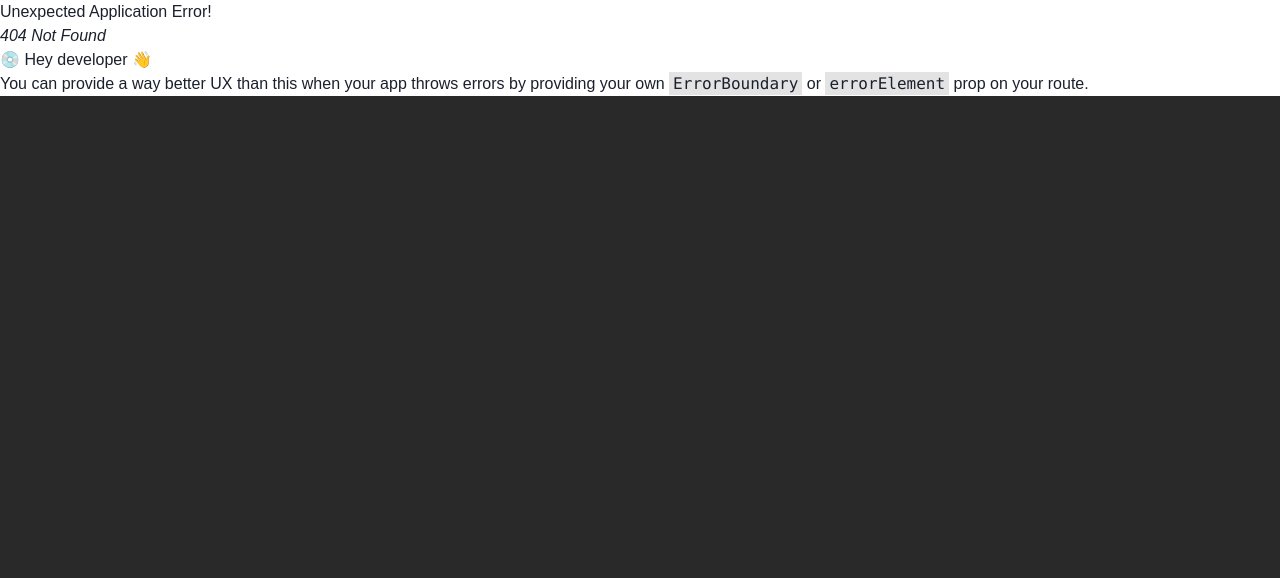
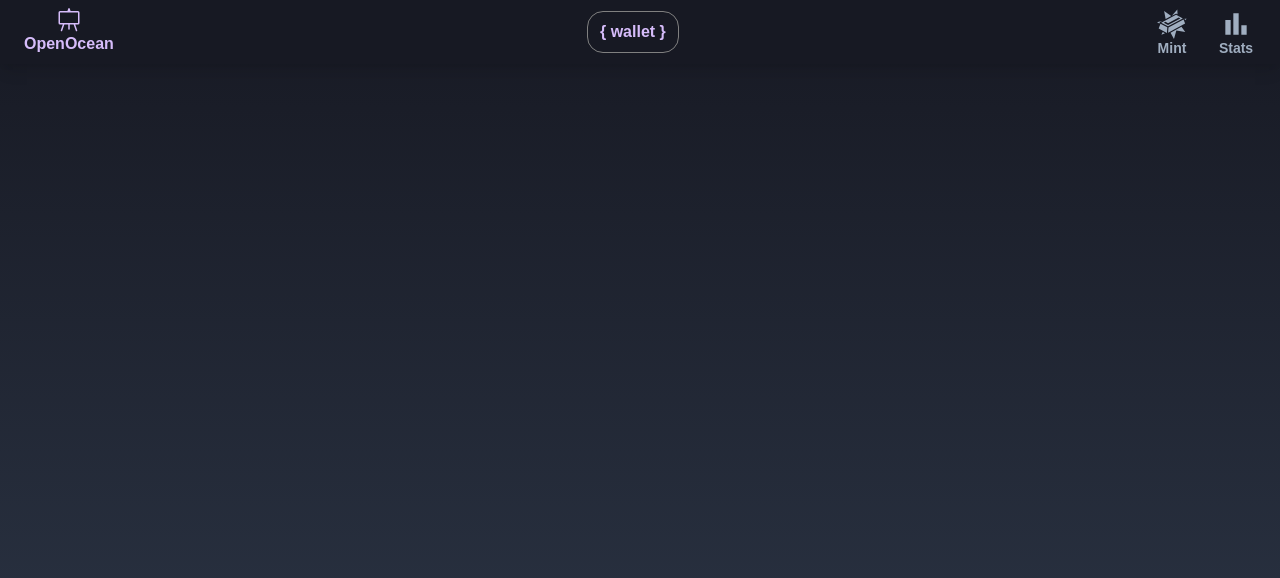
Before and after one commit to Molaryy/openocean, a React (Vite) app in the folder frontend/: page /stats in a window 1280 px wide. Before the commit this address had no page. Shown: the top 578 px of the page. Built offline with nearby package versions, Linux system fonts and the light colour scheme.

Commit message:
feat: atomic design principles

```diff
--- a/frontend/src/App.tsx
+++ b/frontend/src/App.tsx
@@ -2,7 +2,8 @@ import Header from "./organisms/Header";
 import { Outlet, RouterProvider, createBrowserRouter } from "react-router-dom";
 import theme, { colors } from "./theme";
 import { ChakraProvider, VStack } from "@chakra-ui/react";
-import Home from "./pages/Home";
+import Home from "./pages";
+import Stats from "./pages/Stats";
 
 function App() {
   const router = createBrowserRouter([
@@ -14,13 +15,26 @@ function App() {
           bg={`linear-gradient(180deg, ${colors.gray[900]}, ${colors.gray[700]})`}
         >
           <Header />
-          <Outlet />
+          <VStack
+            overflowY="scroll"
+            w="100%"
+            h="100%"
+            px="84px"
+            py="32px"
+            spacing="48px"
+          >
+            <Outlet />
+          </VStack>
         </VStack>
       ),
       children: [
         {
           path: "/",
           element: <Home />,
+        },
+        {
+          path: "/stats",
+          element: <Stats />,
         },
       ],
     },
--- /dev/null
+++ b/frontend/src/atoms/HeaderContainer.tsx
@@ -0,0 +1,19 @@
+import { HStack } from "@chakra-ui/react";
+import { FC, PropsWithChildren } from "react";
+
+const HeaderContainer: FC<PropsWithChildren> = ({ children }) => (
+  <HStack
+    width="100%"
+    height="64px"
+    bg="gray.900"
+    spacing={0}
+    justify="space-between"
+    userSelect="none"
+    p="24px"
+    boxShadow="lg"
+  >
+    {children}
+  </HStack>
+);
+
+export default HeaderContainer;
--- a/frontend/src/molecules/ConnectButton.tsx
+++ b/frontend/src/molecules/ConnectButton.tsx
@@ -43,6 +43,7 @@ const WalletButton: FC = () => {
       await fetchBalance();
 
       toast({
+        colorScheme: "purple",
         title: "Connected to Adena",
         description: `Connected to ${info.address}`,
         status: "success",
@@ -68,11 +69,14 @@ const WalletButton: FC = () => {
       borderRadius="16px"
       border="1px solid gray"
       px="12px"
-      color="white"
+      _hover={{ background: "gray.800" }}
+      transition="1s"
       divider={<StackDivider />}
     >
       {!!accountInfo && <Text>{displayBalance(ugnots)}</Text>}
       <Button
+        _hover={{ color: "purple.100" }}
+        color="purple.200"
         onClick={handleWalletConnect}
         isLoading={isLoading}
         isDisabled={!!accountInfo}
--- /dev/null
+++ b/frontend/src/molecules/NavButton.tsx
@@ -0,0 +1,22 @@
+import { Button, Icon } from "@chakra-ui/react";
+import { FC } from "react";
+import { IconType } from "react-icons";
+import { useNavigate } from "react-router-dom";
+
+interface NavButtonProps {
+  path: string;
+  icon: IconType;
+  label: string;
+}
+const NavButton: FC<NavButtonProps> = ({ path, icon, label }) => {
+  const navigate = useNavigate();
+
+  return (
+    <Button onClick={() => navigate(path)} flexDir="column" variant="primary">
+      <Icon as={icon} fontSize="32px" />
+      <span style={{ fontSize: "14px" }}>{label}</span>
+    </Button>
+  );
+};
+
+export default NavButton;
--- a/frontend/src/organisms/Header.tsx
+++ b/frontend/src/organisms/Header.tsx
@@ -1,34 +1,21 @@
 import { FC } from "react";
-import { HStack, Button, Icon } from "@chakra-ui/react";
+import { HStack } from "@chakra-ui/react";
 import HomeButton from "../molecules/HomeButton";
 import WalletButton from "../molecules/ConnectButton";
 import { GiGoldBar } from "react-icons/gi";
 import { MdOutlineBarChart } from "react-icons/md";
+import NavButton from "../molecules/NavButton";
+import HeaderContainer from "../atoms/HeaderContainer";
 
 const Header: FC = () => (
-  <HStack
-    width="100%"
-    height="64px"
-    bg="gray.900"
-    spacing={0}
-    justify="space-between"
-    userSelect="none"
-    p="24px"
-    boxShadow="lg"
-  >
+  <HeaderContainer>
     <HomeButton />
     <WalletButton />
     <HStack spacing="24px">
-      <Button flexDir="column" variant="primary">
-        <Icon as={GiGoldBar} fontSize="32px" />
-        <span style={{ fontSize: "14px" }}>Mint</span>
-      </Button>
-      <Button flexDir="column" variant="primary">
-        <Icon as={MdOutlineBarChart} fontSize="32px" />
-        <span style={{ fontSize: "14px" }}>Stats</span>
-      </Button>
+      <NavButton path="/mint" icon={GiGoldBar} label="Mint" />
+      <NavButton path="/stats" icon={MdOutlineBarChart} label="Stats" />
     </HStack>
-  </HStack>
+  </HeaderContainer>
 );
 
 export default Header;
--- a/frontend/src/pages/Home.tsx
+++ /dev/null
@@ -1,22 +0,0 @@
-import { VStack } from "@chakra-ui/react";
-import { FC } from "react";
-import AvailableNFTs from "../organisms/AvailableNFTs";
-import NFTCollections from "../organisms/NFTCollections";
-
-const Home: FC = () => {
-  return (
-    <VStack
-      overflowY="scroll"
-      w="100%"
-      h="100%"
-      px="84px"
-      py="32px"
-      spacing="48px"
-    >
-      <AvailableNFTs />
-      <NFTCollections />
-    </VStack>
-  );
-};
-
-export default Home;
--- /dev/null
+++ b/frontend/src/pages/index.tsx
@@ -0,0 +1,12 @@
+import { FC } from "react";
+import AvailableNFTs from "../organisms/AvailableNFTs";
+import NFTCollections from "../organisms/NFTCollections";
+
+const Home: FC = () => (
+  <>
+    <AvailableNFTs />
+    <NFTCollections />
+  </>
+);
+
+export default Home;
--- /dev/null
+++ b/frontend/src/pages/stats.tsx
@@ -0,0 +1,7 @@
+import { FC } from "react";
+
+const Stats: FC = () => {
+  return <></>;
+};
+
+export default Stats;
```
